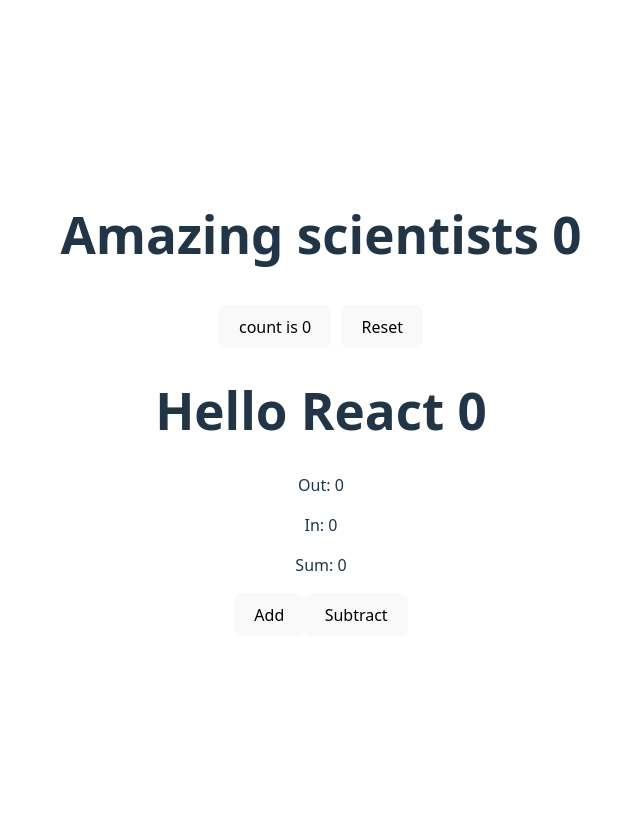
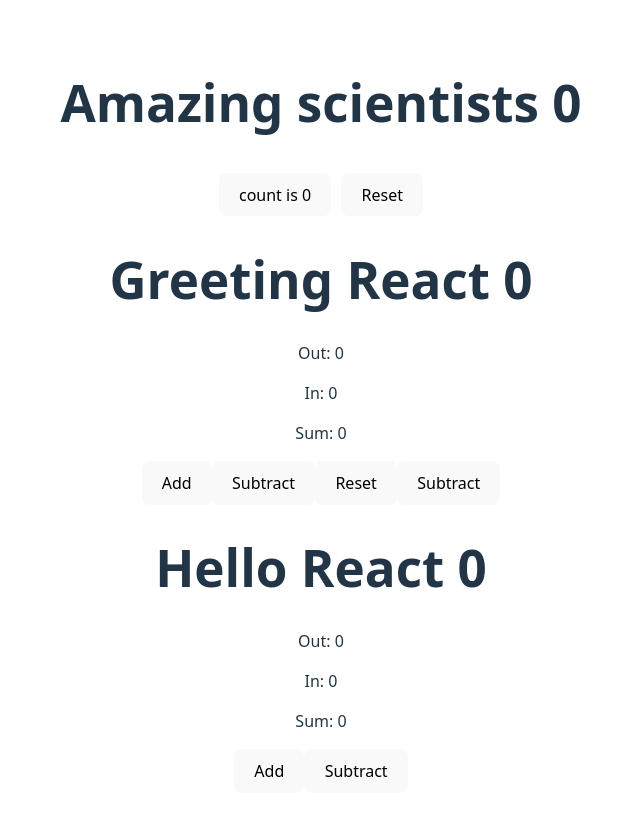
Before and after one commit to justincourses/static-page, a React (Vite) app in the folder react-quick-start/: page / in a window 1280 px wide. Shown: the top 816 px of the page, without its empty margins (319-959 px from the left). Built offline with nearby package versions, Linux system fonts and the light colour scheme.

Commit message:
:sparkles: add Greeting component to App for enhanced count display and state management using useReducer

```diff
--- a/react-quick-start/src/App.jsx
+++ b/react-quick-start/src/App.jsx
@@ -3,12 +3,14 @@
 
 import Gallery from './components/Gallery'
 import Hello from './components/Hello'
+import Greeting from './components/Greeting'
 function App() {
   const [count, setCount] = useState(0)
 
   return (
     <>
       <Gallery count={count} setCount={setCount} />
+      <Greeting count={count} />
       <Hello count={count} />
     </>
   );
--- /dev/null
+++ b/react-quick-start/src/components/Greeting.jsx
@@ -0,0 +1,58 @@
+import { useEffect, useReducer } from 'react'
+import { useImmer } from "use-immer";
+
+const sumReducer = (state, action) => {
+  switch (action.type) {
+    case 'ADD_SUM':
+      return state + action.payload.count;
+    case 'CALCULATE_SUM':
+      return action.payload.valCount + action.payload.count;
+    case 'RESET_SUM':
+      return 0;
+    case 'SUBTRACT_SUM':
+      return state - action.payload.count;
+    default:
+      return state;
+  }
+};
+
+export default function Hello({ count }) {
+  const [val, setVal] = useImmer({
+    count: null,
+  })
+
+  const [sum, dispatchSum] = useReducer(sumReducer, 0);
+
+  useEffect(() => {
+    setVal((draft) => {
+      draft.count = count;
+    });
+    dispatchSum({
+      type: 'CALCULATE_SUM',
+      payload: { valCount: val.count, count }
+    });
+  }, [count, setVal, val.count]);
+
+  const handleAlert = (num) => {
+    return () => {
+      alert(num)
+    }
+  }
+
+  return (
+    <>
+      <h1>Greeting React {val.count}</h1>
+      <p>Out: {count}</p>
+      <p>In: {val.count}</p>
+      <p>Sum: {sum}</p>
+      <button
+        onClick={() => dispatchSum({ type: 'ADD_SUM', payload: { count } })}
+      >
+        Add
+      </button>
+      <button onClick={handleAlert(val.count)}>Subtract</button>
+      <button onClick={() => dispatchSum({ type: 'RESET_SUM' })}>Reset</button>
+      <button onClick={() => dispatchSum({ type: 'SUBTRACT_SUM', payload: { count: 1 } })}>Subtract</button>
+    </>
+  );
+}
```
